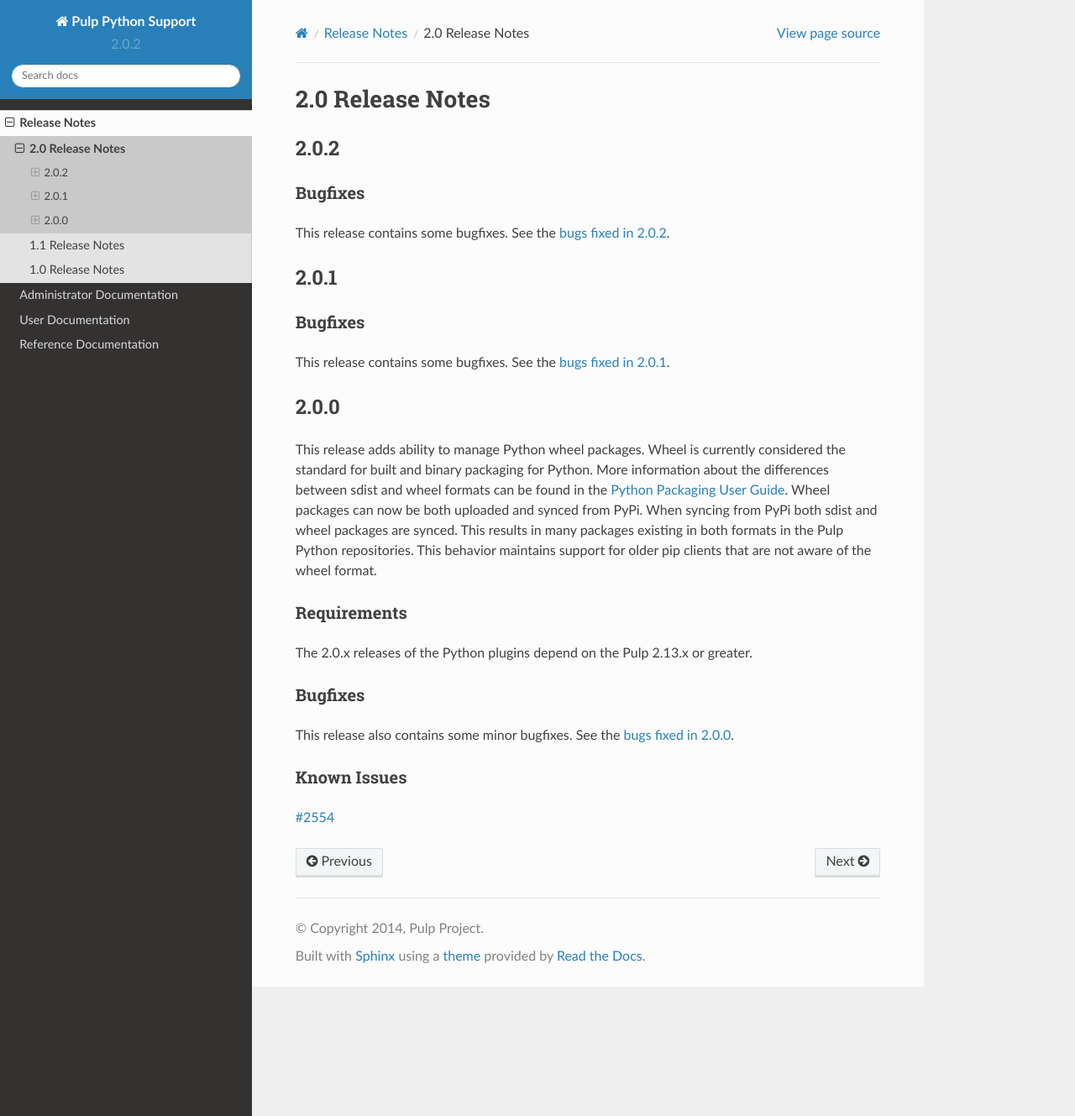
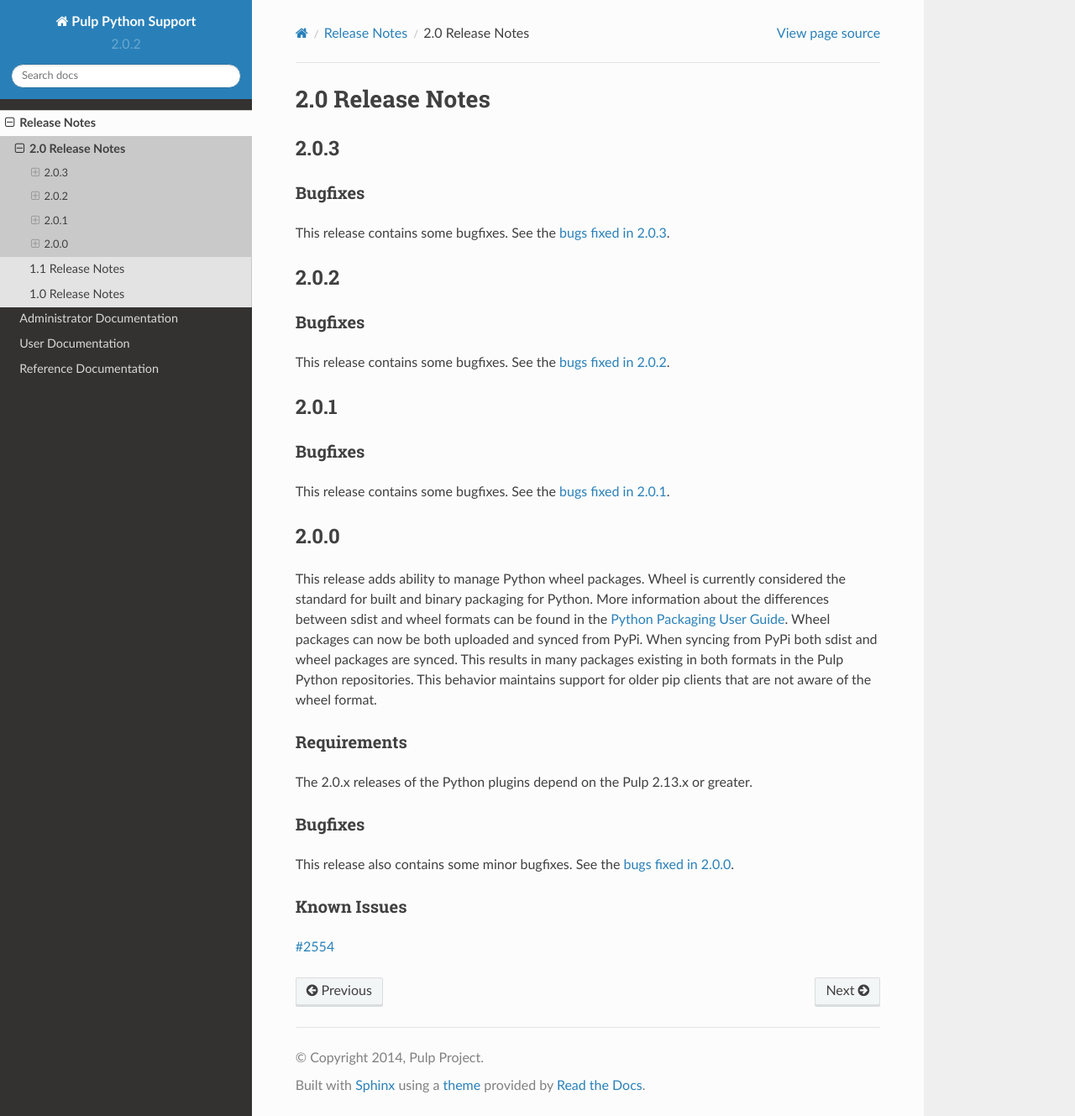
Before and after one commit to pulp/pulp_python, a Sphinx documentation site: the page built from docs/release-notes/2.0.rst, in a window 1280 px wide and 1329 px high. Shown: the whole window at 84% size. Built offline with Sphinx 7.4.7 and the Read the Docs theme 2.0.0, drawn with Linux system fonts in a browser that asks for light colours.

Commit message:
Adding release notes for 2.0.3 release
(cherry picked from commit dc1fd1ca4a544b0949abfdc83acf72f931d57fdb)

```diff
--- a/docs/release-notes/2.0.rst
+++ b/docs/release-notes/2.0.rst
@@ -1,5 +1,13 @@
 2.0 Release Notes
 =================
+
+2.0.3
+-----
+
+Bugfixes
+^^^^^^^^
+
+This release contains some bugfixes. See the :fixedbugs_pulp_python:`2.0.3`.
 
 2.0.2
 -----
```
